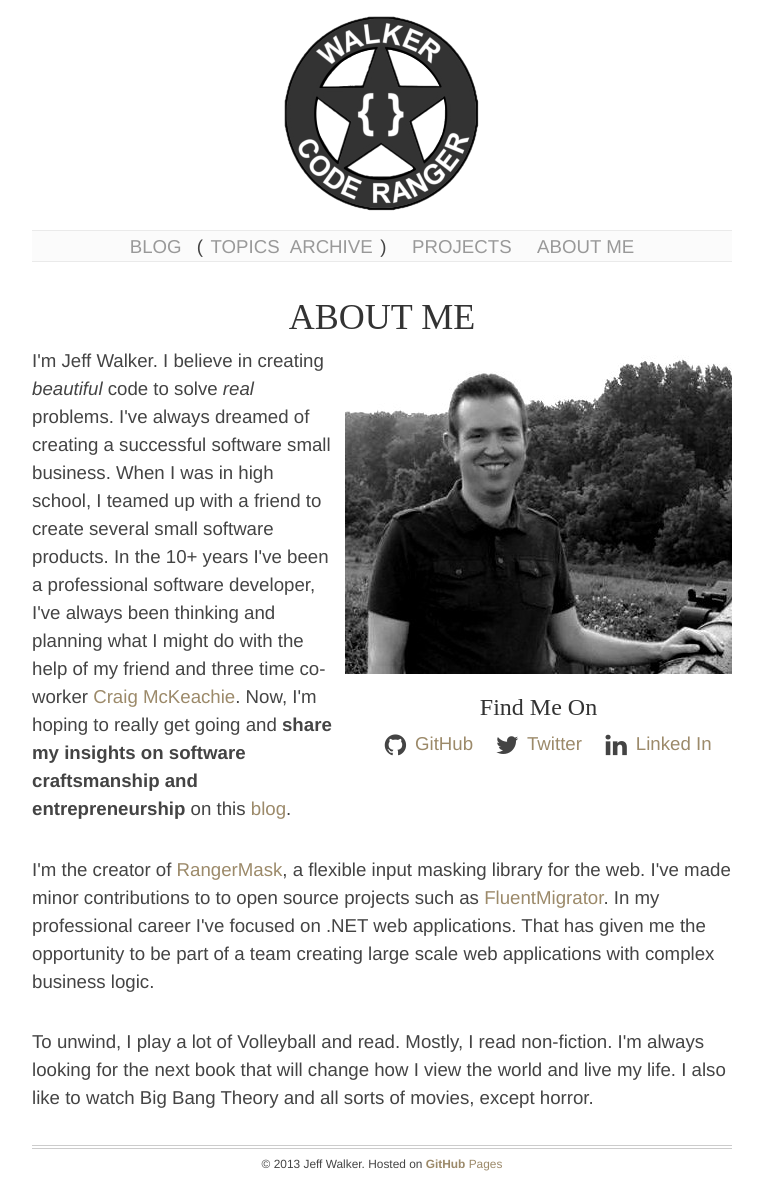
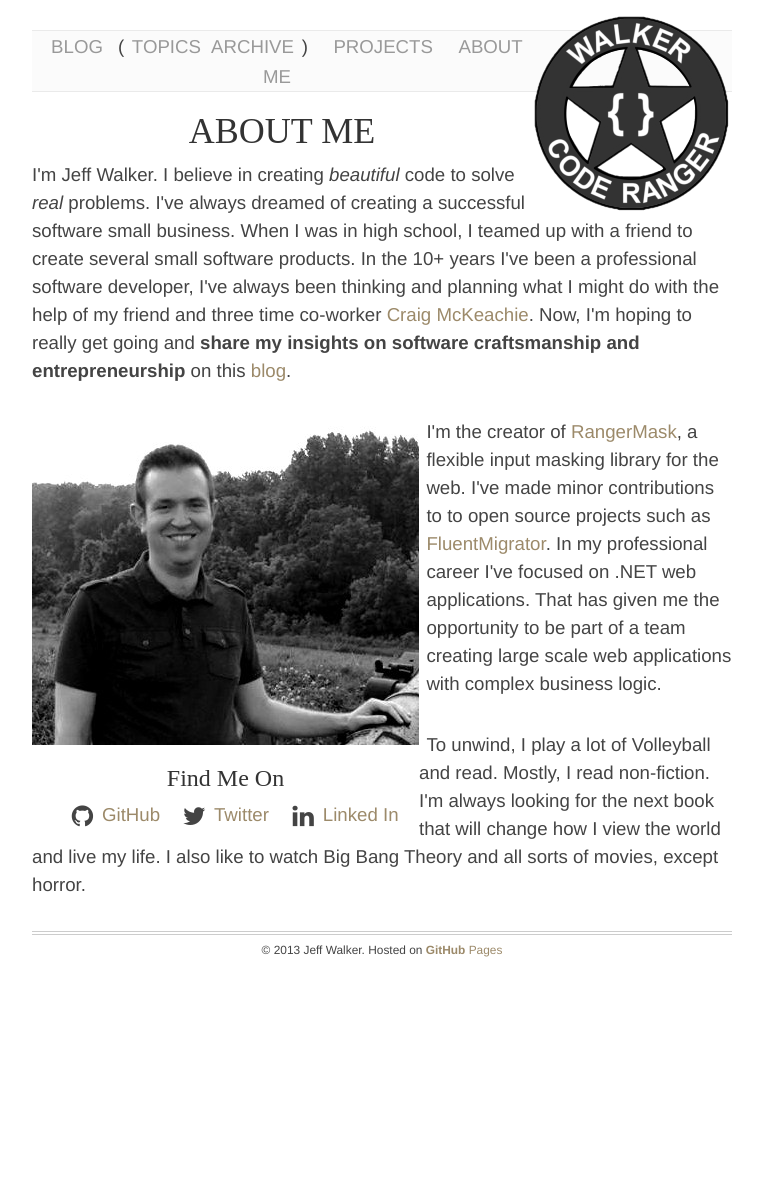
Before and after one commit to WalkerCodeRanger/WalkerCodeRanger.com, a Jekyll site: the page built from about-me/index.html, in a window 1280 px wide. Shown: the whole page, without its empty margins (258-1021 px from the left). Built offline with Jekyll 4.4.1, drawn with Linux system fonts in a browser that asks for light colours; nearby versions of some CDN libraries; Markdown is read by kramdown in place of the engine named in the settings; comment, search, counter and statistics services are not loaded; after the commit the page ends 966 px from its top, so only the background shows below that.

Commit message:
switch header style

```diff
--- a/_layouts/page.html
+++ b/_layouts/page.html
@@ -2,8 +2,8 @@
 layout: master
 ---
 <div class="page">
-	{% include header.html %}
 	<div class="page-content">
+		{% include header.html %}
 		{{ content }}
 	</div>
 </div>
--- a/blog/archive/index.html
+++ b/blog/archive/index.html
@@ -5,7 +5,7 @@ sitemap:
   ignore: true
 ---
 <div id="archive">
-	<h1>Archives</h1>
+	<h1>Archive</h1>
 {% for post in site.posts  %}
 	{% capture this_year %}{{ post.date | date: "%Y" }}{% endcapture %}
 	{% capture this_month %}{{ post.date | date: "%B" }}{% endcapture %}
--- a/css/main.css
+++ b/css/main.css
@@ -159,11 +159,11 @@ header li ul:after
 	{
 		display: block;
 		position: relative;
-		margin: 0 auto;
 		width: 200px;
 		height: 200px;
 		text-indent: -9999px;
 		background-image: url(/images/WalkerCodeRangerBadge.png);
+		float: right;
 	}
 }
 
@@ -267,6 +267,14 @@ article .meta .tweet
 }
 
 /*****************************************************************************/
+/* Home
+/*****************************************************************************/
+#follow-me
+{
+	margin: 0 1em;
+}
+
+/*****************************************************************************/
 /* Blog
 /*****************************************************************************/
 
@@ -293,6 +301,7 @@ article .meta .tweet
 #topics
 {
 	margin-bottom: 1.75em;
+	padding-right: 200px;
 }
 
 #topics ul
@@ -320,7 +329,7 @@ article .meta .tweet
 /*****************************************************************************/
 #archive
 {
-	margin: 0 5em;
+	margin: 0 1em;
 	margin-bottom: 1.75em;
 }
 
@@ -329,15 +338,15 @@ article .meta .tweet
 /*****************************************************************************/
 #about-me img
 {
-	float: right;
-	margin-left: 1ex;
+	float: left;
+	margin-right: 1ex;
 }
 
 section#find-me
 {
 	width: 387px;
-	float: right;
-	clear: right;
+	float: left;
+	clear: left;
 }
 
 section#find-me h3
```
Also changed, not shown: about-me/index.html (+10 -9 lines).
